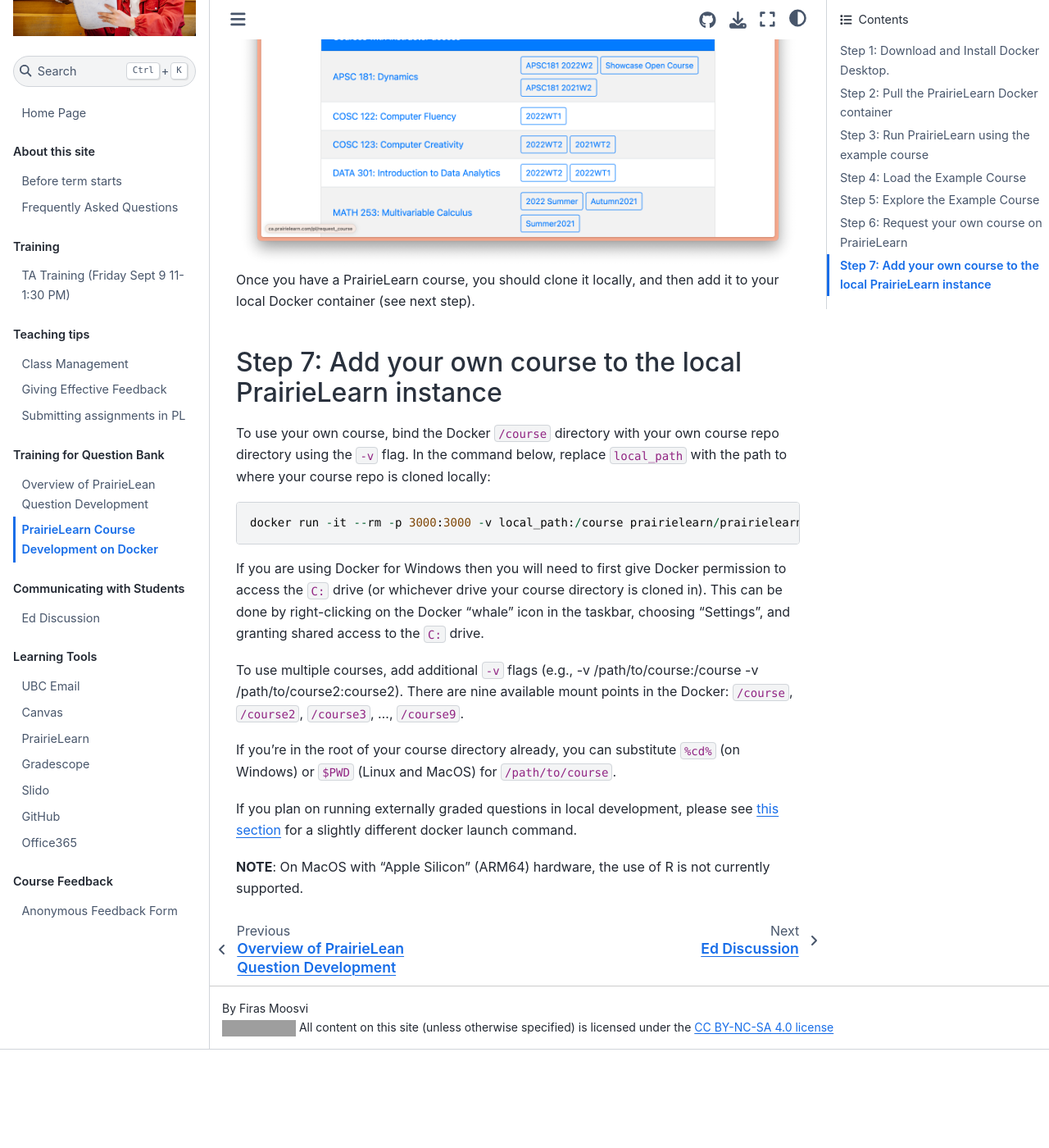
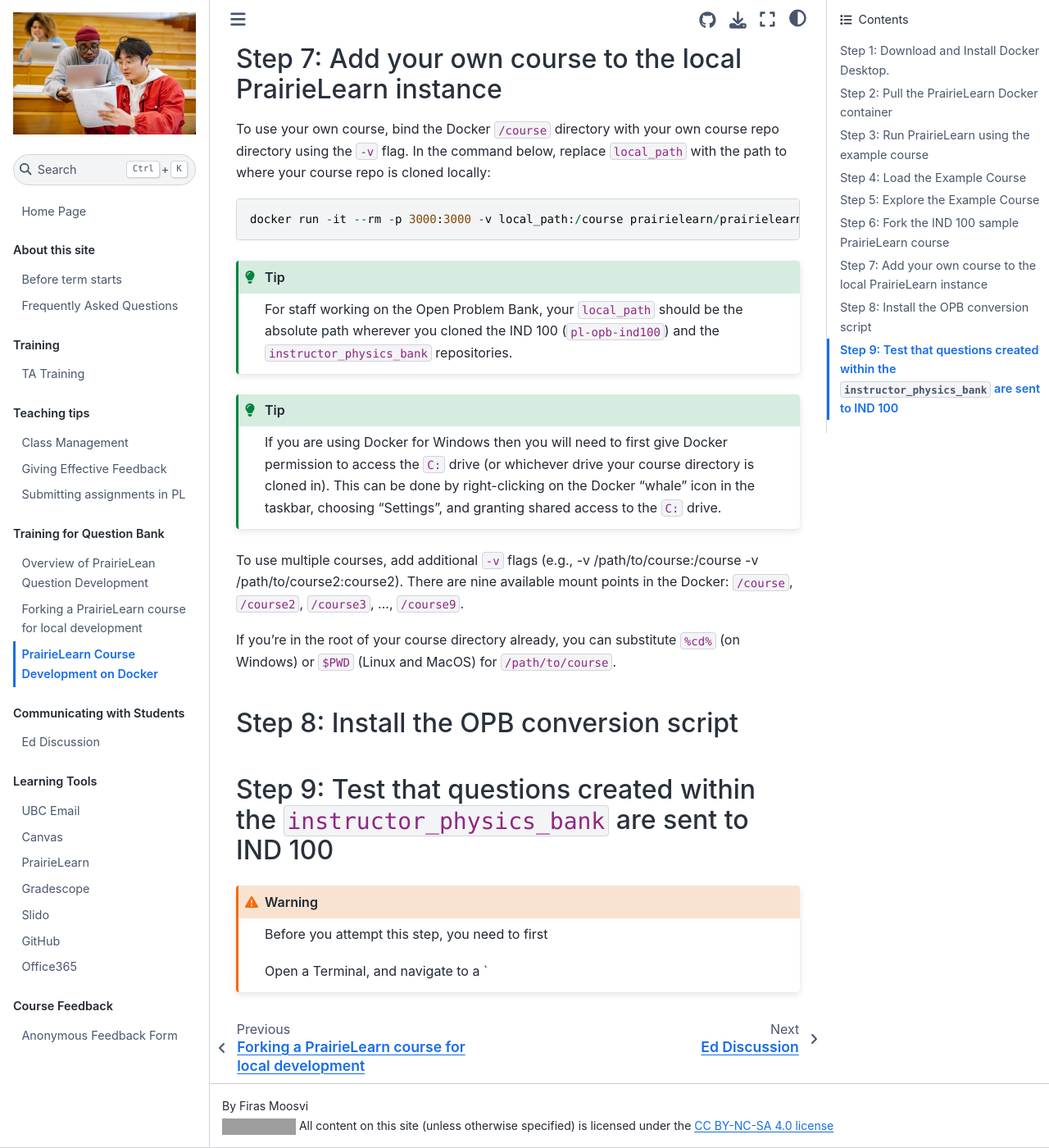
Before and after one commit to firasm/ta_training, a Jupyter Book: the page built from content/development/setup/docker_course_dev.md, in a window 1280 px wide and 1400 px high, scrolled down 4215 px. Shown: the whole window at 82% size. Built offline with Jupyter Book 1.0.4 settings and Sphinx 7.4.7 and the Sphinx Book theme 1.1.4, drawn with Linux system fonts in a browser that asks for light colours; before the commit the page ends 5495 px from its top, so only the background shows below that; some of the changed text lies outside the part shown; grey boxes are pictures that could not be loaded.

Commit message:
update of OPB stuff

````diff
--- a/_toc.yml
+++ b/_toc.yml
@@ -22,6 +22,7 @@ parts:
 - caption: Training for Question Bank
   chapters:
   - file: content/development/overview
+  - file: content/development/setup/opb_course_repo
   - file: content/development/setup/docker_course_dev
 
 - caption: Communicating with Students
--- a/content/development/setup/docker_course_dev.md
+++ b/content/development/setup/docker_course_dev.md
@@ -52,7 +52,11 @@ docker run -it --rm -p 3000:3000 prairielearn/prairielearn
 ```
 
 Your Terminal will be occupied and while it's launching, the message in the Terminal will say "Starting PrairieLearn...".
-Once it's launched, a message will print in the Terminal that says "info: Go to http://localhost:3000" ; visit that webpage in a new browser.
+Once it's launched, a message will print in the Terminal that says:
+
+> info: Go to http://localhost:3000" ;
+
+visit that webpage in a new browser.
 Your Terminal will still be occupied and you should keep it running.
 To interrupt and stop the container, press `Ctrl + C` in the Terminal (you may have to do this several times).
 
@@ -81,6 +85,13 @@ Here is what the Assessments will look like.
 
 For more details about the example course and how to author your own questions, [see this section here](https://prairielearn.readthedocs.io/en/latest/getStarted/).
 
+Once you're done exploring, stop the Docker Container (using Ctrl+C in the Terminal)
+
+## Step 6: Fork the IND 100 sample PrairieLearn course
+
+If you haven't already done this, follow the [steps outlined here](opb_course_repo).
+
+<!--
 ## Step 6: Request your own course on PrairieLearn
 
 Once you're ready to develop questions for your own course, you should first request a course through the appropriate PrairieLearn instance:
@@ -88,6 +99,7 @@ Once you're ready to develop questions for your own course, you should first req
 <img src="pl_images/pl_request_course.png">
 
 Once you have a PrairieLearn course, you should clone it locally, and then add it to your local Docker container (see next step).
+ -->
 
 ## Step 7: Add your own course to the local PrairieLearn instance
 
@@ -98,13 +110,32 @@ In the command below, replace `local_path` with the path to where your course re
 docker run -it --rm -p 3000:3000 -v local_path:/course prairielearn/prairielearn
 ```
 
+```{tip}
+For staff working on the Open Problem Bank, your `local_path` should be the absolute path wherever you cloned the IND 100 (`pl-opb-ind100`) and the `instructor_physics_bank` repositories.
+```
+
+```{tip}
 If you are using Docker for Windows then you will need to first give Docker permission to access the `C:` drive (or whichever drive your course directory is cloned in).
 This can be done by right-clicking on the Docker "whale" icon in the taskbar, choosing "Settings", and granting shared access to the `C:` drive.
+```
 
 To use multiple courses, add additional `-v` flags (e.g., -v /path/to/course:/course -v /path/to/course2:course2). There are nine available mount points in the Docker: `/course`, `/course2`, `/course3`, ..., `/course9`.
 
 If you're in the root of your course directory already, you can substitute `%cd%` (on Windows) or `$PWD` (Linux and MacOS) for `/path/to/course`.
 
+<!--
 If you plan on running externally graded questions in local development, please see [this section](https://prairielearn.readthedocs.io/en/latest/externalGrading/#running-locally-on-docker) for a slightly different docker launch command.
 
 **NOTE**: On MacOS with "Apple Silicon" (ARM64) hardware, the use of R is not currently supported.
+ -->
+
+## Step 8: Install the OPB conversion script
+
+
+
+## Step 9: Test that questions created within the `instructor_physics_bank` are sent to IND 100
+
+```{warning}
+Before you attempt this step, you need to first
+
+Open a Terminal, and navigate to a `
--- a/content/training1.md
+++ b/content/training1.md
@@ -1,4 +1,6 @@
-# TA Training (Friday Sept 9 11-1:30 PM)
+# TA Training
+
+This is the outline of the TA training on Friday Sept 9, 2022 11-1:30 PM.
 
 ## Introductions
 
````
Also changed, not shown: content/development/setup/opb_course_repo.md (added, +30 -0 lines), content/development/setup/pl_images/folder_setup.png (added), content/development/setup/pl_images/ind100.png (added), content/development/setup/pl_images/ind100_clone.png (added), content/development/setup/pl_images/ind100_fork.png (added).
